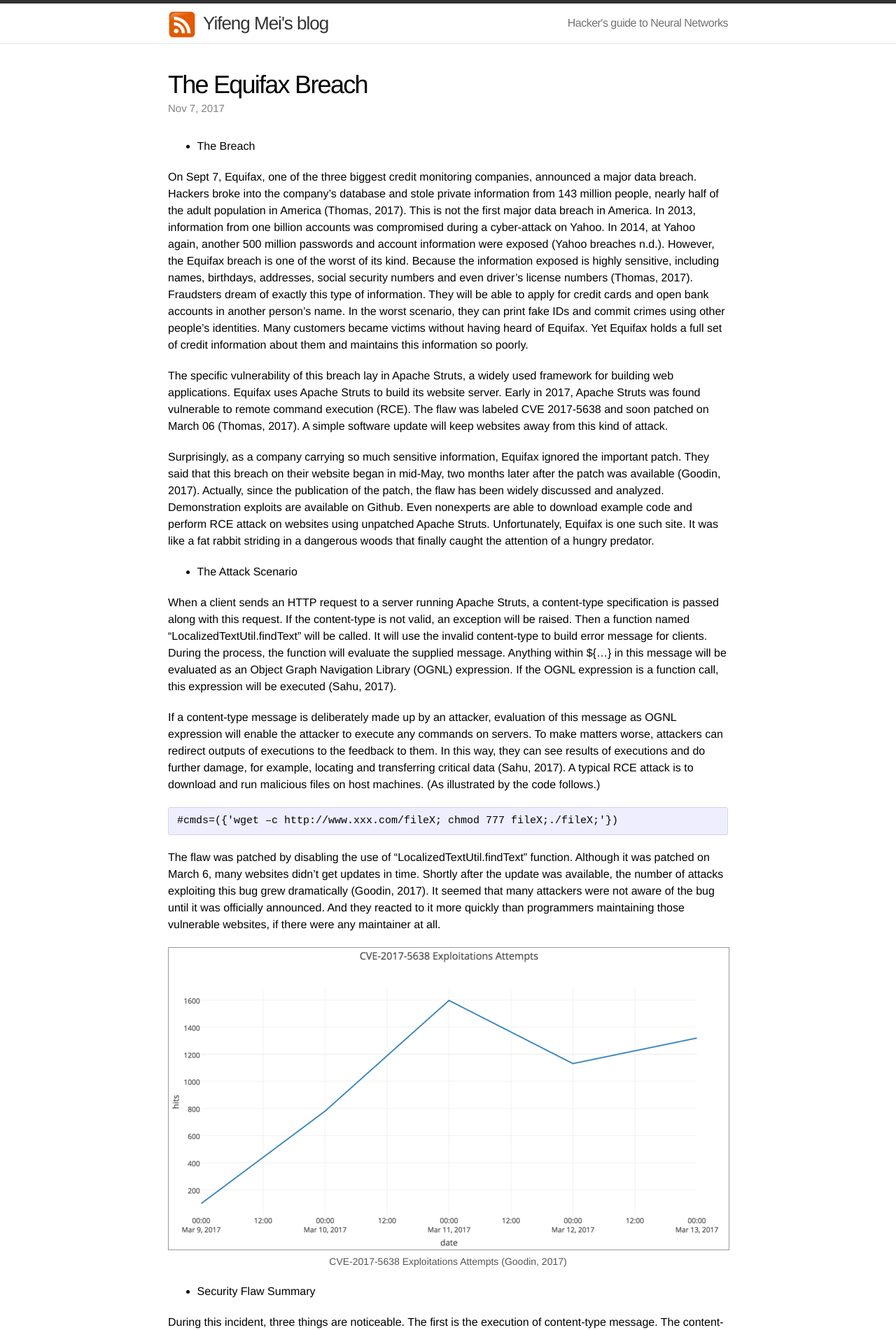
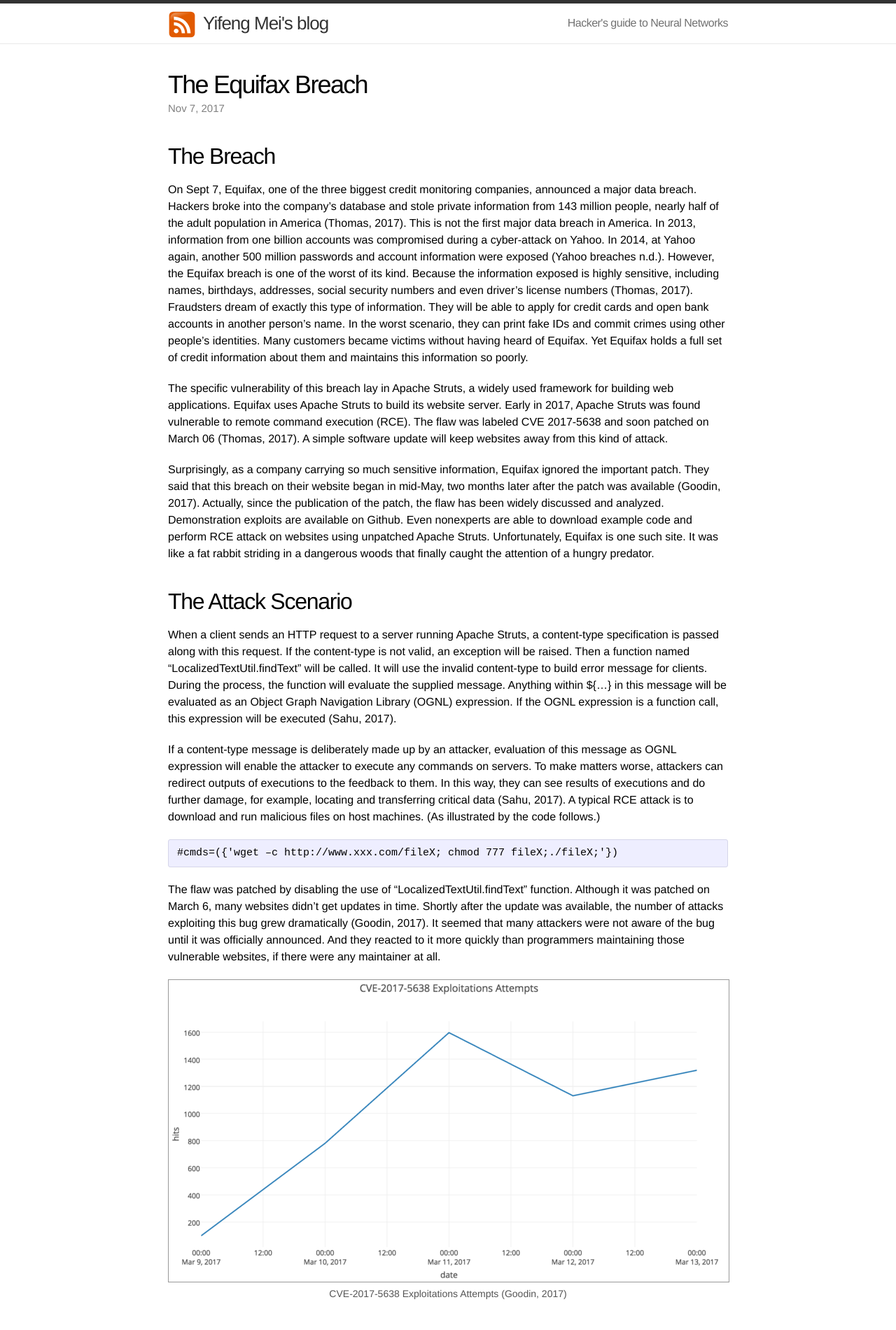
Before and after one commit to ssyfmei/ssyfmei.github.io, a Jekyll site: the page built from _posts/2017-11-07-Equifax.markdown, in a window 1280 px wide. Shown: the top 1900 px of the page at 70% size. Built offline with Jekyll 4.4.1, drawn with Linux system fonts in a browser that asks for light colours; comment, search, counter and statistics services are not loaded.

```diff
--- a/_posts/2017-11-07-Equifax.markdown
+++ b/_posts/2017-11-07-Equifax.markdown
@@ -7,7 +7,7 @@ date:   2017-11-07 11:00:00
 mathjax: false
 ---
 
-- The Breach
+## The Breach
 
 On Sept 7, Equifax, one of the three biggest credit monitoring companies, announced a major data breach. Hackers broke into the company’s database and stole private information from 143 million people, nearly half of the adult population in America (Thomas, 2017).
 This is not the first major data breach in America. In 2013, information from one billion accounts was compromised during a cyber-attack on Yahoo. In 2014, at Yahoo again, another 500 million passwords and account information were exposed (Yahoo breaches n.d.).
@@ -17,7 +17,7 @@ The specific vulnerability of this breach lay in Apache Struts, a widely used fr
 
 Surprisingly, as a company carrying so much sensitive information, Equifax ignored the important patch. They said that this breach on their website began in mid-May, two months later after the patch was available (Goodin, 2017). Actually, since the publication of the patch, the flaw has been widely discussed and analyzed. Demonstration exploits are available on Github. Even nonexperts are able to download example code and perform RCE attack on websites using unpatched Apache Struts. Unfortunately, Equifax is one such site. It was like a fat rabbit striding in a dangerous woods that finally caught the attention of a hungry predator.
 
-- The Attack Scenario
+## The Attack Scenario
 
 When a client sends an HTTP request to a server running Apache Struts, a content-type specification is passed along with this request. If the content-type is not valid, an exception will be raised. Then a function named “LocalizedTextUtil.findText” will be called. It will use the invalid content-type to build error message for clients. During the process, the function will evaluate the supplied message. Anything within ${...} in this message will be evaluated as an Object Graph Navigation Library (OGNL) expression. If the OGNL expression is a function call, this expression will be executed (Sahu, 2017).
 
@@ -35,11 +35,11 @@ The flaw was patched by disabling the use of “LocalizedTextUtil.findText” fu
 </div>
 
 
-- Security Flaw Summary
+## Security Flaw Summary
 
 During this incident, three things are noticeable. The first is the execution of content-type message. The content-type messages are essentially strings from users. They are not expected to be and should never be executed. Second, the OGNL expressions make it very convenient to manipulate Java objects. Meanwhile, they bring a number of vulnerabilities to the Struts framework (Munoz, 2014), the building block of numerous websites around the world. At last, the breach would not have happened without the failure to patch a two-month-old flaw. It is hard to imagine that such a company as Equifax is so ignorant of security.
 
-- Bibliography
+## Bibliography
 
 [1] Goodin, D. (2017, Sept 13). Failure to patch two-month-old bug led to massive Equifax breach. Ars Technica. Retrieved from https://arstechnica.com
 
```
